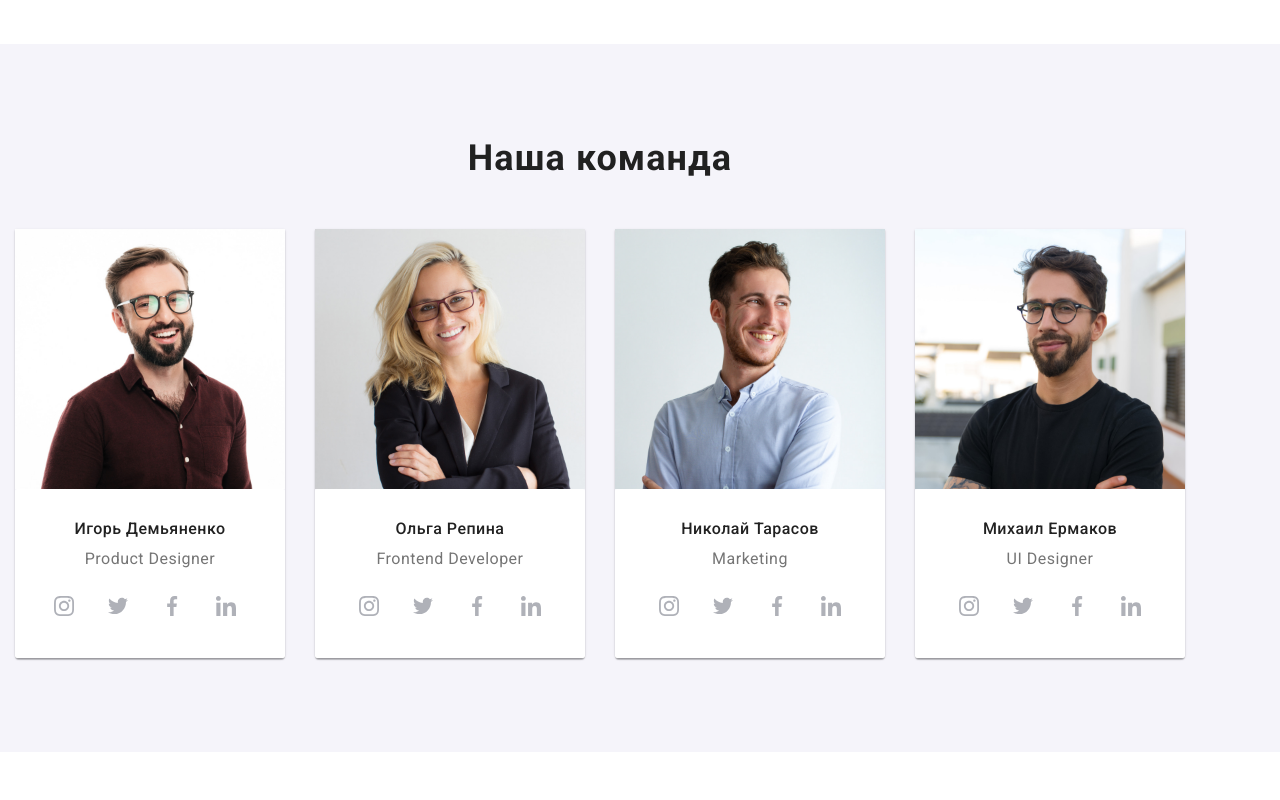
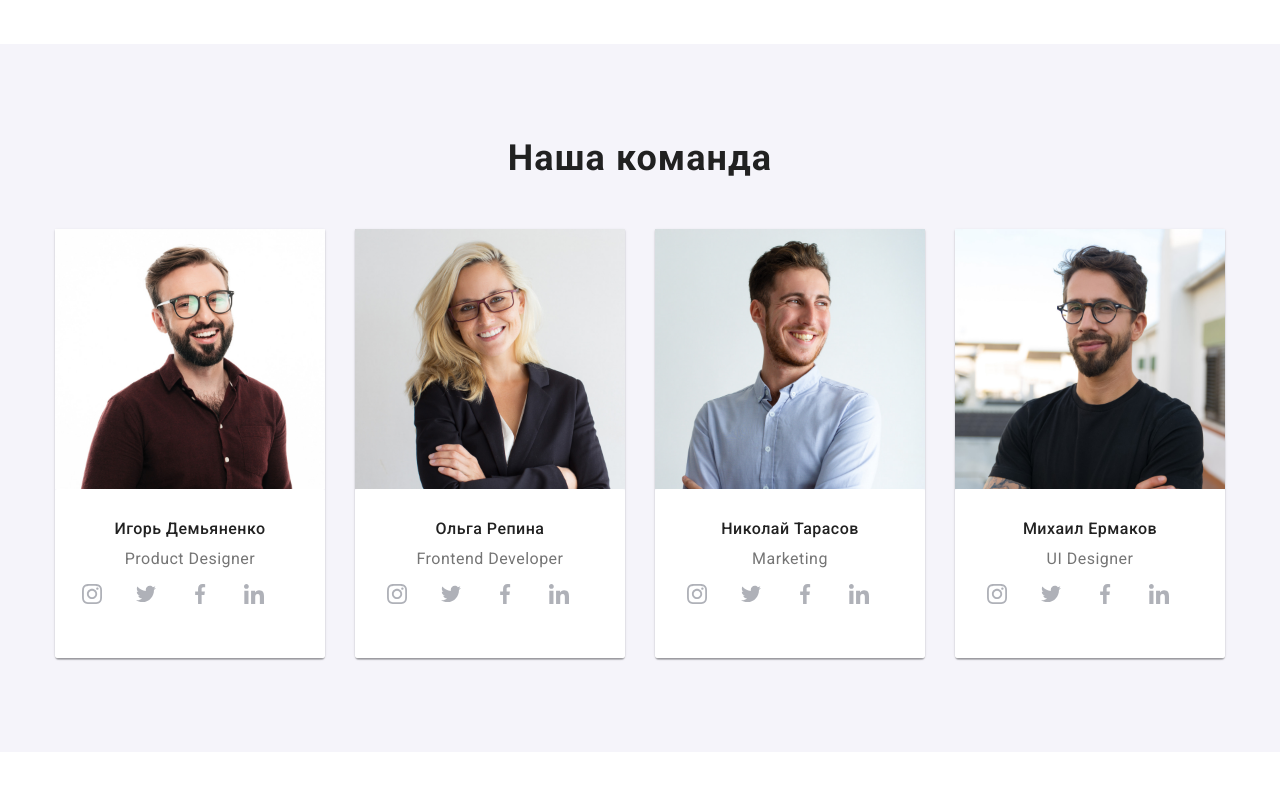
Before and after one commit to DviBur/goit-markup-hw-04, a plain HTML site: page docs/index.html in a window 1280 px wide. Shown: the part 1560-2360 px from the top of the page. Drawn offline with nearby package versions, Linux system fonts and the light colour scheme.

Commit message:
Update style.css

```diff
--- a/docs/css/style.css
+++ b/docs/css/style.css
@@ -75,7 +75,8 @@ padding-bottom: 94px;
 .conteiner {
     width: 1200px;
     padding: 0 15px;
-    margin: 0;
+    margin: auto;
+
 }
 
 .visually-hidden {
@@ -487,7 +488,8 @@ padding-left: 0;
     width: 44px;
     height: 44px;
     border-radius: 90px;
-    padding: 12px;
+    margin: auto;
+
 }
 .social-link:focus,
 .social-link:hover {
```
